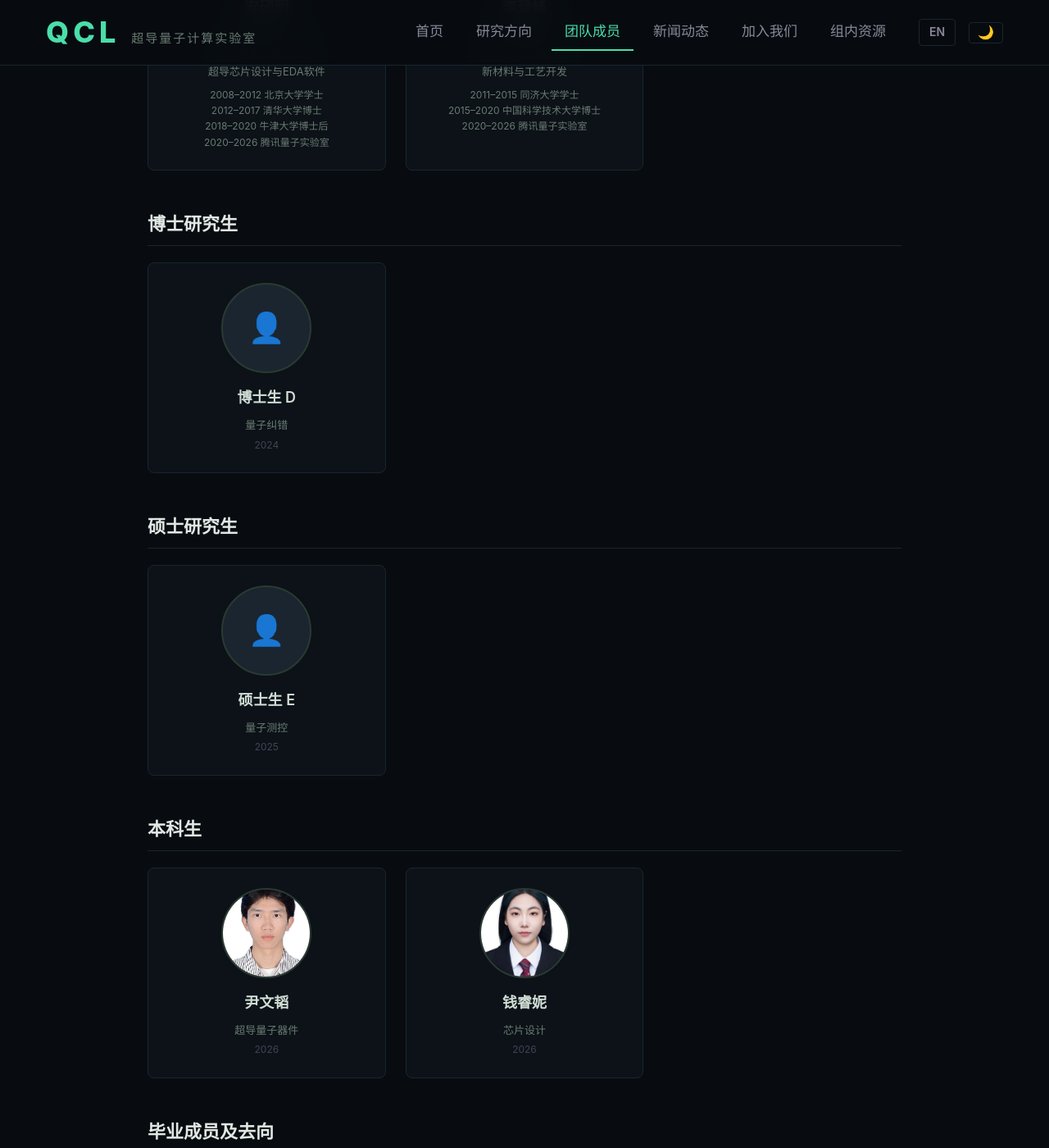
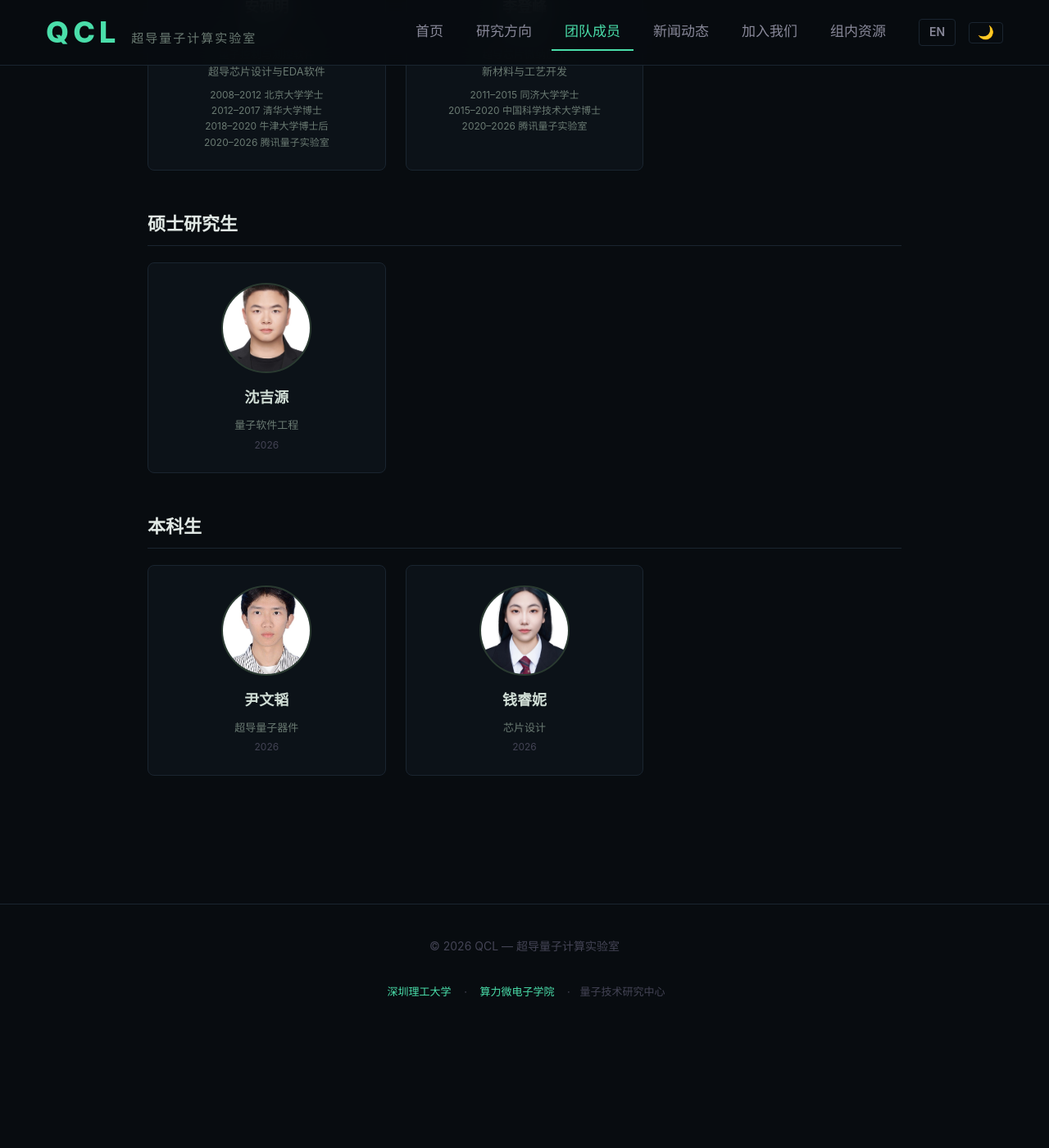
Before and after one commit to QCL-SUAT/qcl-suat.github.io, a Jekyll site: the page built from team.html, in a window 1280 px wide and 1400 px high, scrolled down 418 px. Shown: the whole window at 82% size. Built offline with Jekyll 4.4.1, drawn with Linux system fonts in a browser that asks for light colours; after the commit the page ends 1687 px from its top, so only the background shows below that; some of the changed text lies outside the part shown.

Commit message:
content: 新增硕士生沈吉源(量子软件工程)并清理占位成员条目
Co-Authored-By: Claude Fable 5 <noreply@anthropic.com>

```diff
--- a/_data/team.yml
+++ b/_data/team.yml
@@ -24,21 +24,13 @@
   email: "lidengfeng@suat-sz.edu.cn"
   scholar_url: "https://scholar.google.com/citations?hl=zh-CN&user=jMDnhBUAAAAJ"
 
-- name: "博士生 D"
-  name_en: "PhD Student D"
-  category: "phd"
-  photo: ""
-  research: "量子纠错"
-  research_en: "Quantum error correction"
-  year: 2024
-
-- name: "硕士生 E"
-  name_en: "Master Student E"
+- name: "沈吉源"
+  name_en: "Jiyuan Shen"
   category: "master"
-  photo: ""
-  research: "量子测控"
-  research_en: "Quantum control"
-  year: 2025
+  photo: "/assets/img/team/shenjy.jpg"
+  research: "量子软件工程"
+  research_en: "Quantum Software Engineering"
+  year: 2026
 
 - name: "尹文韬"
   name_en: "Wentao Yin"
@@ -55,11 +47,3 @@
   research: "芯片设计"
   research_en: "Chip Design"
   year: 2026
-
-- name: "毕业生 G"
-  name_en: "Graduate G"
-  category: "alumni"
-  role: "硕士 · 2025 届"
-  role_en: "M.S. · Class of 2025"
-  destination: "XX 公司 量子计算工程师"
-  destination_en: "Quantum Computing Engineer at XX Corp."
```
Also changed, not shown: assets/img/team/shenjy.jpg (added).
